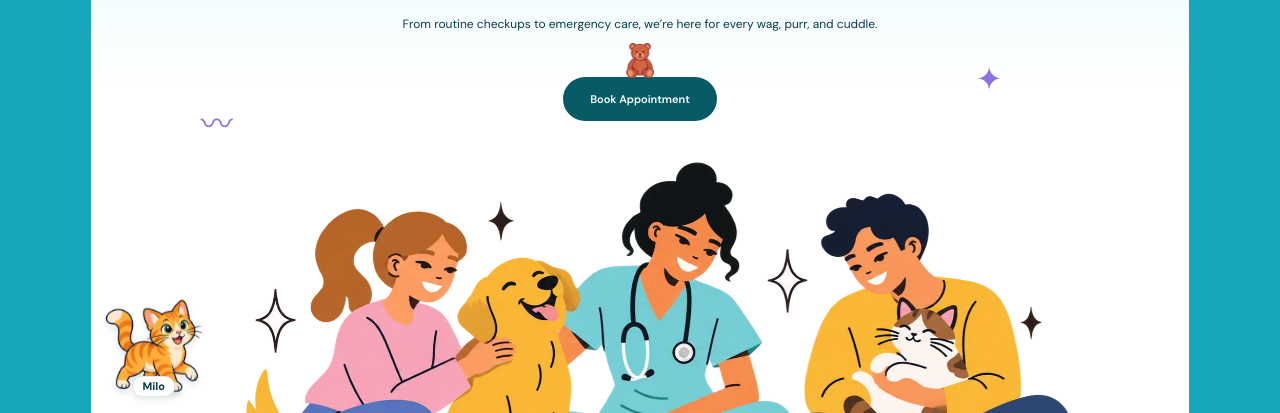
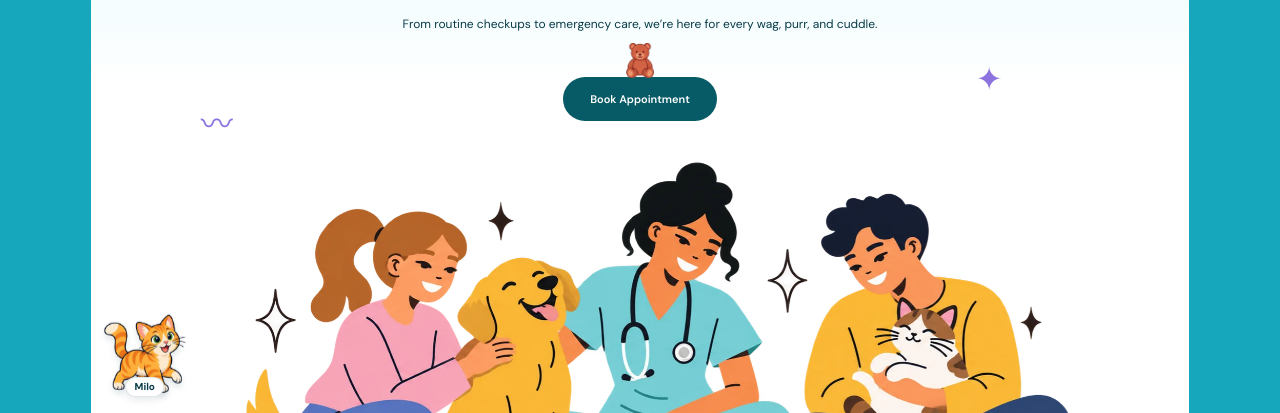
Before and after one commit to MuhamadHilalFakhri/paw-heaven-astro, an Astro site: page / in a window 1280 px wide. Shown: the part 387-800 px from the top of the page. Built offline with nearby package versions, Linux system fonts and the light colour scheme; Astro itself is replaced by a stand-in of ours.

Commit message:
feat(pets): resize companion and vary treats

```diff
--- a/src/components/interactive/PetCompanion.tsx
+++ b/src/components/interactive/PetCompanion.tsx
@@ -78,7 +78,7 @@ export default function PetCompanion({ locale }: LocaleProps) {
   return <Popover open={open} onOpenChange={setPanelOpen}>
     <div ref={motion.ref} className={`pet-companion${compact ? " is-compact" : ""}`} data-facing="right" data-panel-open={open} role="group" aria-label={t.petCompanionLabel}>
       {message && <span className="pet-companion__bubble" role="status" aria-live="polite">{message}</span>}
-      {reaction && <span className="pet-companion__toss" data-kind={reaction} aria-hidden="true">{reaction === "toy" ? "🧶" : "🦴"}</span>}
+      {reaction && <span className="pet-companion__toss" data-kind={reaction} aria-hidden="true">{reaction === "toy" ? "🧶" : species === "cat" ? "🐟" : "🦴"}</span>}
       <PopoverTrigger asChild><button type="button" className="pet-companion__avatar" aria-label={`${t.petSettings}: ${petName}`}
         aria-haspopup="dialog" aria-expanded={open} onClick={onPetClick} onKeyDown={onKeyDown} onPointerDown={motion.onPointerDown}
         onPointerMove={motion.onPointerMove} onPointerUp={motion.onPointerUp} onPointerCancel={motion.onPointerUp}>
--- a/src/components/interactive/use-pet-motion.ts
+++ b/src/components/interactive/use-pet-motion.ts
@@ -12,7 +12,7 @@ export function usePetMotion(enabled: boolean, compact: boolean, suspended = fal
   const [reduced, setReduced] = useState(false);
   const [dragging, setDragging] = useState(false);
   const [moving, setMoving] = useState(false);
-  const clamp = useCallback((x: number) => Math.max(EDGE, Math.min(x, window.innerWidth - (ref.current?.offsetWidth ?? 112) - EDGE)), []);
+  const clamp = useCallback((x: number) => Math.max(EDGE, Math.min(x, window.innerWidth - (ref.current?.offsetWidth ?? 96) - EDGE)), []);
   const write = useCallback((x: number) => {
     const node = ref.current;
     if (!node) return;
--- a/src/styles/pet-companion.css
+++ b/src/styles/pet-companion.css
@@ -3,8 +3,8 @@
   z-index: 32;
   bottom: calc(16px + env(safe-area-inset-bottom, 0px));
   left: 10px;
-  width: 112px;
-  height: 112px;
+  width: 96px;
+  height: 96px;
   pointer-events: none;
 }
 
@@ -13,8 +13,8 @@
   right: 0;
   bottom: 0;
   display: grid;
-  width: 104px;
-  height: 104px;
+  width: 88px;
+  height: 88px;
   place-items: center;
   padding: 0;
   border: 0;
@@ -56,12 +56,12 @@
   right: 50%;
   bottom: 0;
   z-index: 1;
-  padding: 2px 9px;
+  padding: 2px 8px;
   border: 1px solid rgb(7 59 72 / 12%);
   border-radius: 999px;
   background: #fff;
   color: #073b48;
-  font: 700 11px/1.4 "DM Sans", sans-serif;
+  font: 700 10px/1.4 "DM Sans", sans-serif;
   box-shadow: 0 2px 8px rgb(7 59 72 / 12%);
   transform: translateX(50%);
 }
@@ -83,7 +83,7 @@
   box-shadow: 0 5px 18px rgb(7 59 72 / 14%);
   animation: pet-bubble-in 180ms ease-out both;
 }
-.pet-companion__toss { position: absolute; top: 26px; left: 38px; z-index: 2; font-size: 20px; animation: pet-toss 800ms ease-out both; pointer-events: none; }
+.pet-companion__toss { position: absolute; top: 20px; left: 31px; z-index: 2; font-size: 18px; animation: pet-toss 800ms ease-out both; pointer-events: none; }
 .pet-companion__toss[data-kind="treat"] { animation: none; }
 
 .pet-companion__panel {
@@ -105,8 +105,8 @@
 .pet-companion__footer { display: flex; align-items: center; justify-content: space-between; gap: 4px; margin-top: 11px; padding-top: 9px; border-top: 1px solid #e3eff0; }
 .pet-companion__footer button:first-child { flex: 1; justify-content: flex-start; padding-inline: 8px; font-size: 11px; }
 .pet-companion__note { margin: 8px 0 0; color: #44656c; font-size: 11px; }
-.pet-companion.is-compact { width: 88px; height: 88px; }
-.pet-companion.is-compact .pet-companion__avatar { width: 82px; height: 82px; }
+.pet-companion.is-compact { width: 76px; height: 76px; }
+.pet-companion.is-compact .pet-companion__avatar { width: 68px; height: 68px; }
 .pet-companion-restore { position: fixed; z-index: 32; bottom: calc(88px + env(safe-area-inset-bottom, 0px)); left: 14px; display: grid; width: 42px; height: 42px; place-items: center; border: 1px solid #c5e3e8; border-radius: 50%; background: #fff; color: #075b66; box-shadow: 0 5px 15px rgb(7 59 72 / 18%); cursor: pointer; }
 .pet-companion-restore:focus-visible { outline: 3px solid var(--ring); outline-offset: 2px; }
 
```
